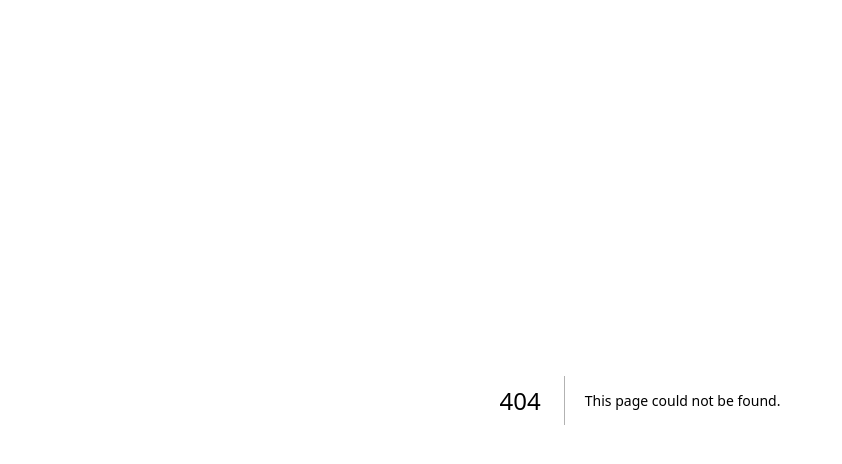
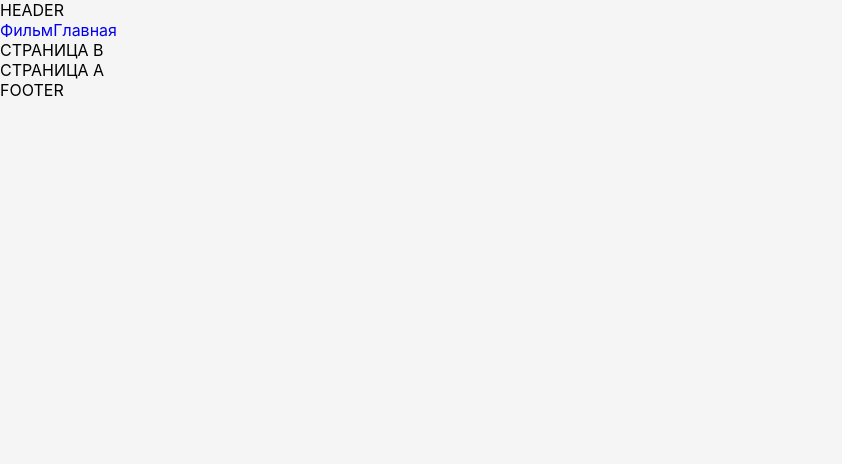
Before and after one commit to artemo8913/kinopoisk_killer, a Next.js app: page /answers in a window 1280 px wide. Before the commit this address had no page. Shown: the top 464 px of the page, without its empty margins (0-842 px from the left). Built offline with nearby package versions, Linux system fonts and the light colour scheme.

Commit message:
play with next

```diff
--- /dev/null
+++ b/src/app/answers/@a/page.tsx
@@ -0,0 +1,14 @@
+import { createClassName } from "@/shared/lib/createClassName";
+
+interface FilmPageParams {
+  id: number;
+}
+
+interface FilmPageProps {
+  additionalClassName?: string;
+  params: FilmPageParams;
+}
+
+export default function A({ additionalClassName, params: param }: FilmPageProps) {
+  return <div className={createClassName("", {}, [additionalClassName])}>СТРАНИЦА A</div>;
+}
--- /dev/null
+++ b/src/app/answers/@b/page.tsx
@@ -0,0 +1,14 @@
+import { createClassName } from "@/shared/lib/createClassName";
+
+interface FilmPageParams {
+  id: number;
+}
+
+interface FilmPageProps {
+  additionalClassName?: string;
+  params: FilmPageParams;
+}
+
+export default function B({ additionalClassName, params: param }: FilmPageProps) {
+  return <div className={createClassName("", {}, [additionalClassName])}>СТРАНИЦА B</div>;
+}
--- /dev/null
+++ b/src/app/answers/layout.tsx
@@ -0,0 +1,17 @@
+import { createClassName } from "@/shared/lib/createClassName";
+import { ReactNode } from "react";
+
+interface FilmPageProps {
+  additionalClassName?: string;
+  a: ReactNode;
+  b: ReactNode;
+  c: ReactNode;
+}
+
+export default function Layout({ additionalClassName, a, b, c }: FilmPageProps) {
+  return (
+    <div className={createClassName("", {}, [additionalClassName])}>
+      {b} {a} {c}
+    </div>
+  );
+}
--- /dev/null
+++ b/src/app/answers/page.tsx
@@ -0,0 +1,14 @@
+import { createClassName } from "@/shared/lib/createClassName";
+
+interface FilmPageParams {
+  id: number;
+}
+
+interface FilmPageProps {
+  additionalClassName?: string;
+  params: FilmPageParams;
+}
+
+export default function C({ additionalClassName, params: param }: FilmPageProps) {
+  return <div className={createClassName("", {}, [additionalClassName])}>СТРАНИЦА C</div>;
+}
--- /dev/null
+++ b/src/app/film/[id]/loading.tsx
@@ -0,0 +1,3 @@
+export default function Loading() {
+  return <div>Загрузка...</div>;
+}
--- a/src/app/layout.tsx
+++ b/src/app/layout.tsx
@@ -1,6 +1,7 @@
 import "./styles/resetStyles.css";
 import "./styles/global.css";
 import "./styles/app.css";
+import Link from "next/link";
 
 export const metadata = {
   title: "Next.js",
@@ -10,7 +11,13 @@ export const metadata = {
 export default function RootLayout({ children }: { children: React.ReactNode }) {
   return (
     <html lang="en">
-      <body>{children}</body>
+      <body>
+        <header>HEADER</header>
+        <Link href="/film">Фильм</Link>
+        <Link href="/">Главная</Link>
+        {children}
+        <footer>FOOTER</footer>
+      </body>
     </html>
   );
 }
--- a/src/app/page.tsx
+++ b/src/app/page.tsx
@@ -3,6 +3,7 @@ import { TicketCard } from "@/widgets/ticketCard";
 export default function Home() {
   return (
     <main>
+      MAIN PAGE
       <TicketCard genre="genre" pictureUrl="../shared/assets/icons/basket.svg" title="title" value={0} />
       <DropDownButton isOpen={false} />
     </main>
```
Also changed, not shown: src/app/film/[id]/page.tsx (added, +14 -0 lines).
